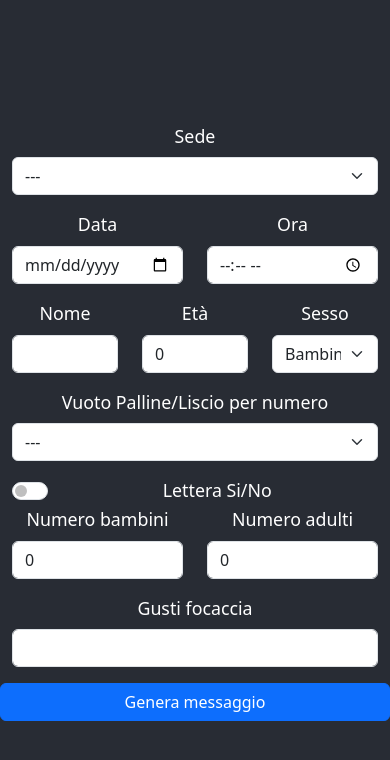
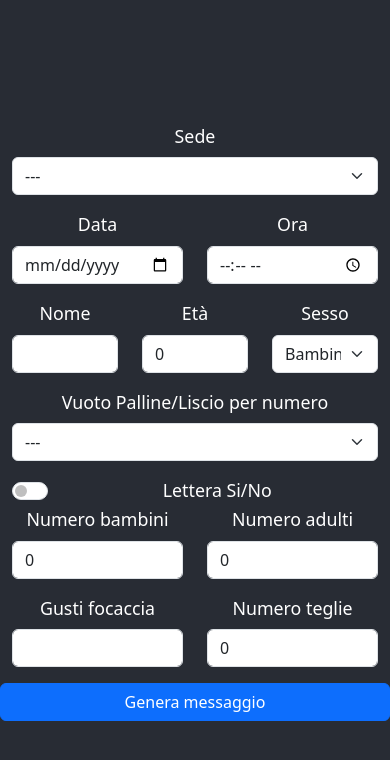
Before and after one commit to fabiooraziomirto/fabiooraziomirto.github.io, a React (Create React App) app: page / in a window 390 px wide. Shown: the top 760 px of the page. Built offline with nearby package versions, Linux system fonts and the light colour scheme.

Commit message:
add responsive number of teglie

```diff
--- a/src/FormText.js
+++ b/src/FormText.js
@@ -1,4 +1,5 @@
 import Form from 'react-bootstrap/Form';
+import { useEffect } from 'react';
 import { Button, Row, Col, Container } from 'react-bootstrap';
 import { useState } from 'react';
 import Modal from 'react-bootstrap/Modal';
@@ -26,7 +27,6 @@ function FormText() {
     }
     function fromDateToString(dateV) {
         var stringTmp1 = dayjs(dateV).toString();
-        var stringTmp2;
         var weekDay = stringTmp1.split(",")[0];
         var number = stringTmp1.split(",")[1].split(" ")[1];
         var month = stringTmp1.split(",")[1].split(" ")[2];
@@ -53,6 +53,9 @@ function FormText() {
                 break;
             case "Sun":
                 day = "Domenica";
+                break;
+            default:
+                day = weekDay;
                 break;
         }
 
@@ -93,10 +96,12 @@ function FormText() {
             case "Dec":
                 monthName = "Dicembre";
                 break;
+            default:
+                monthName = month;
+                break;
         }
 
         var returnString = day + " " + number + " " + monthName;
-        console.log(returnString)
         return returnString;
     }
 
@@ -124,7 +129,7 @@ function FormText() {
     }
 
     function teglieFocaccia(num) {
-        if (num % 12 == 0)
+        if (num % 12 === 0)
             return Math.floor(num / 12)
         else if (num % 12 > 8)
             return Math.round(num / 12)
@@ -137,7 +142,6 @@ function FormText() {
 
     function oraRitiroRustici(city, time) {
         const hour = dayjs(time, "HH:mm");
-        console.log(hour)
         var timeBarc = dayjs.duration({
             minutes: 30,
             hours: 1
@@ -147,11 +151,9 @@ function FormText() {
             hours: 1
         });
         if (city === "Barcellona") {
-            console.log(hour.add(timeBarc));
             return hour.add(timeBarc);
         }
         else {
-            console.log(dayjs(time).add(timeMil));
             return dayjs(time).add(timeMil);
         }
     }
@@ -169,6 +171,15 @@ function FormText() {
     const [numAdults, setNumAdults] = useState(0);
     const [text, setText] = useState('');
     const [focaccia, setFocaccia] = useState('');
+    const [numeroTeglie, setNumeroTeglie] = useState('');
+
+    useEffect(() => {
+        // Esempio di calcolo: modifica il calcolo in base alle tue esigenze
+        var nuovoValore = teglieFocaccia(numAdults);
+        const nVal = Math.round(((nuovoValore)*2))/2;
+        setNumeroTeglie(nVal);
+    }, [numAdults]);
+
     const [isLetteraEnabled, setIsLetteraEnabled] = useState(false);
 
     const handleSwitchChange = (e) => {
@@ -178,7 +189,6 @@ function FormText() {
     const handleClose = () => setShow(false);
 
     const handleShow = () => {
-        const add = 5;
         var stringDate = fromDateToString(date);
         var nPaninetti = numberPaninetti(numChildren);
         var timeRitiro = oraRitiroRustici(city, time);
@@ -187,15 +197,15 @@ function FormText() {
         var lowerRusticiAdulti = lowerNumberRustici(numAdults);
         var upperRusticiBambini = upperNumberRustici(numChildren);
         var lowerRusticiBambini = lowerNumberRustici(numChildren);
-        var teglieF = teglieFocaccia(numAdults);
-        var tegliaDecimale = teglieF - Math.floor(teglieF);
+        var tegliaDecimale = numeroTeglie - Math.floor(numeroTeglie);
         var stringaFocaccia
+        var string;
         if(tegliaDecimale !== 0)
-            stringaFocaccia = Math.floor(teglieF) + " teglie e mezzo"
+            stringaFocaccia = Math.floor(numeroTeglie) + " teglie e mezzo"
         else
-            stringaFocaccia = teglieF + " teglie"
+            stringaFocaccia = numeroTeglie + " teglie"
         if (parseInt(numAdults) > 0) {
-            var string = stringDate + " *" + city + "*" + "\n"
+            string = stringDate + " *" + city + "*" + "\n"
                 + "*" + oraRitiro + ":" + minutoRitiro + "* \n\n"
                 + "Numero " + age + " " + food1 + "\n"
                 + "Lettera " + name.charAt(0).toLocaleUpperCase() + " " + food2 + " \n"
@@ -216,7 +226,7 @@ function FormText() {
                 + stringaFocaccia+ " \n"
                 + focaccia;
         } else {
-            var string = stringDate + " *" + city + "*" + "\n"
+            string = stringDate + " *" + city + "*" + "\n"
                 + "*" + oraRitiro + ":" + minutoRitiro + "* \n\n"
                 + "Numero " + age + " " + food1 + "\n"
                 + "Lettera " + name.charAt(0) + " " + food2 + " \n"
@@ -369,7 +379,9 @@ function FormText() {
                                     </Form.Group>
                                 </Col>
                             </Row>
-                            <Form.Group className="mb-3" controlId="focaccia">
+                            <Row>
+                                <Col>
+                                <Form.Group className="mb-3" controlId="focaccia">
                                 <Form.Label>Gusti focaccia</Form.Label>
                                 <Form.Control
                                     type="text"
@@ -377,6 +389,21 @@ function FormText() {
                                     onChange={(e) => setFocaccia(e.target.value)}
                                 />
                             </Form.Group>
+                                </Col>
+                            <Col>
+                                <Form.Group className="mb-3 auto" controlId="numAdults">
+                                        <Form.Label>Numero teglie</Form.Label>
+                                        <Form.Control
+                                            type="number"
+                                            value={numeroTeglie}
+                                            onChange={(e) => setNumeroTeglie(e.target.value)}
+                                            step={0.5}
+                                        />
+                                </Form.Group>
+                            </Col>
+
+                            </Row>
+
                         </Form>
                     </Col>
                 </Row>
```
